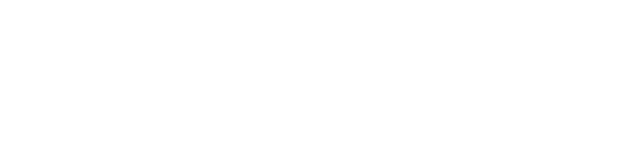
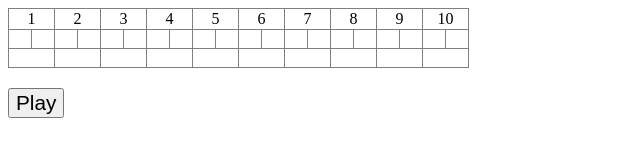
Before and after one commit to CheshireWho/babbel-bowling, a website: page index.html in a window 1280 px wide. Shown: the whole page, without its empty margins (0-640 px from the left). Drawn offline with Linux system fonts and the light colour scheme.

Commit message:
Create table

```diff
--- a/index.html
+++ b/index.html
@@ -2,8 +2,77 @@
 <html>
 	<head>
 		<title>Babbel bowling</title>
+
+		<style>
+			table {
+				border-collapse: collapse;
+				border-spacing: 0;
+			}
+
+			td {
+				border: 1px solid grey;
+				min-width: 20px;
+				height: 1rem;
+				text-align: center;
+			}
+
+			button {
+				margin-top: 20px;
+				font-size: 1.3rem;
+				cursor: pointer;
+			}
+		</style>
 	</head>
 	<body>
+		<table>
+			<tr>
+				<td colspan="2">1</td>
+				<td colspan="2">2</td>
+				<td colspan="2">3</td>
+				<td colspan="2">4</td>
+				<td colspan="2">5</td>
+				<td colspan="2">6</td>
+				<td colspan="2">7</td>
+				<td colspan="2">8</td>
+				<td colspan="2">9</td>
+				<td colspan="2">10</td>
+			</tr>
+			<tr>
+				<td id="frame-1-roll-1"></td>
+				<td id="frame-1-roll-2"></td>
+				<td id="frame-2-roll-1"></td>
+				<td id="frame-2-roll-2"></td>
+				<td id="frame-3-roll-1"></td>
+				<td id="frame-3-roll-2"></td>
+				<td id="frame-4-roll-1"></td>
+				<td id="frame-4-roll-2"></td>
+				<td id="frame-5-roll-1"></td>
+				<td id="frame-5-roll-2"></td>
+				<td id="frame-6-roll-1"></td>
+				<td id="frame-6-roll-2"></td>
+				<td id="frame-7-roll-1"></td>
+				<td id="frame-7-roll-2"></td>
+				<td id="frame-8-roll-1"></td>
+				<td id="frame-8-roll-2"></td>
+				<td id="frame-9-roll-1"></td>
+				<td id="frame-9-roll-2"></td>
+				<td id="frame-10-roll-1"></td>
+				<td id="frame-10-roll-2"></td>
+			</tr>
+			<tr>
+				<td colspan="2" id="sum-1"></td>
+				<td colspan="2" id="sum-2"></td>
+				<td colspan="2" id="sum-3"></td>
+				<td colspan="2" id="sum-4"></td>
+				<td colspan="2" id="sum-5"></td>
+				<td colspan="2" id="sum-6"></td>
+				<td colspan="2" id="sum-7"></td>
+				<td colspan="2" id="sum-8"></td>
+				<td colspan="2" id="sum-9"></td>
+				<td colspan="2" id="sum-10"></td>
+			</tr>
+		</table>
 
+		<button id="btn-play">Play</button>
 	</body>
 </html>
```
Also changed, not shown: README.md.
